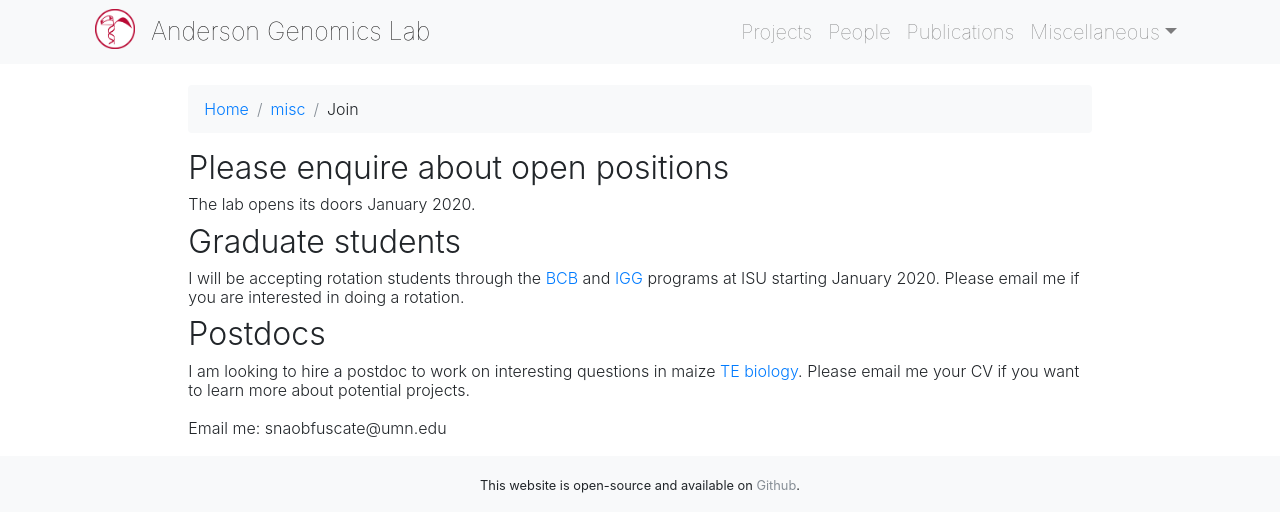
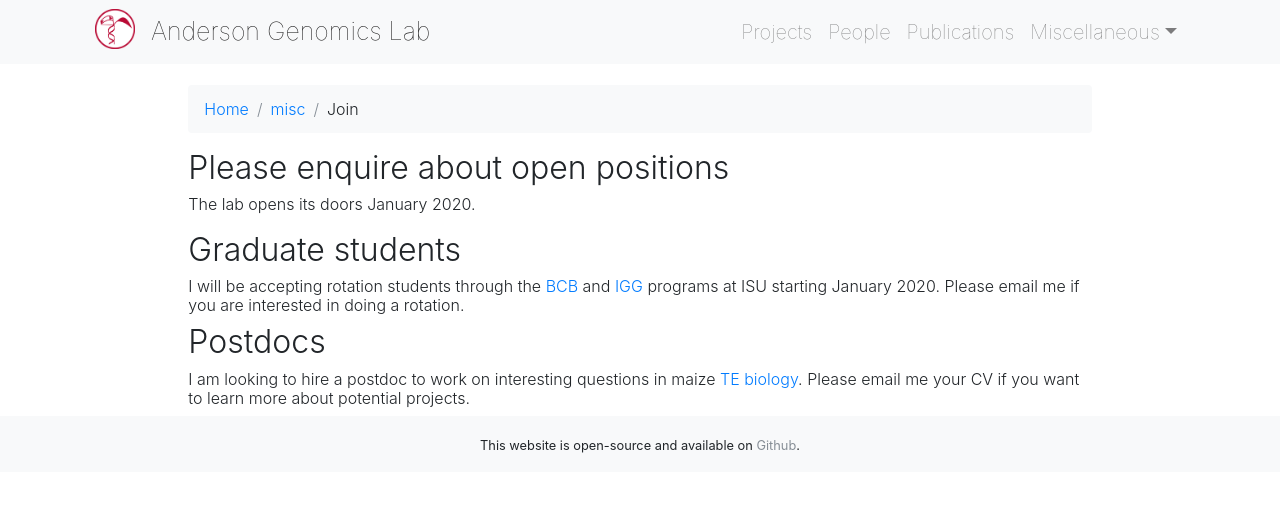
Before and after one commit to andersongenomicslab/andersongenomicslab.github.io, a Jekyll site: the page built from misc/_posts/2010-01-03-join.md, in a window 1280 px wide. Shown: the top 532 px of the page. Built offline with Jekyll 4.4.1, drawn with Linux system fonts in a browser that asks for light colours; nearby versions of some CDN libraries; a style sheet for code colours, icons or effects is not loaded.

Commit message:
Update 2010-01-03-join.md

```diff
--- a/misc/_posts/2010-01-03-join.md
+++ b/misc/_posts/2010-01-03-join.md
@@ -10,6 +10,7 @@ title: Join
 
 
 
+   <p></p>
 
 
 
@@ -22,7 +23,3 @@ title: Join
 # Postdocs
 
 ##### I am looking to hire a postdoc to work on interesting questions in maize [TE biology](/projects/). Please email me your CV if you want to learn more about potential projects.
-
-   <p></p>
-
-Email me: snaobfuscate@umn.edu
```
